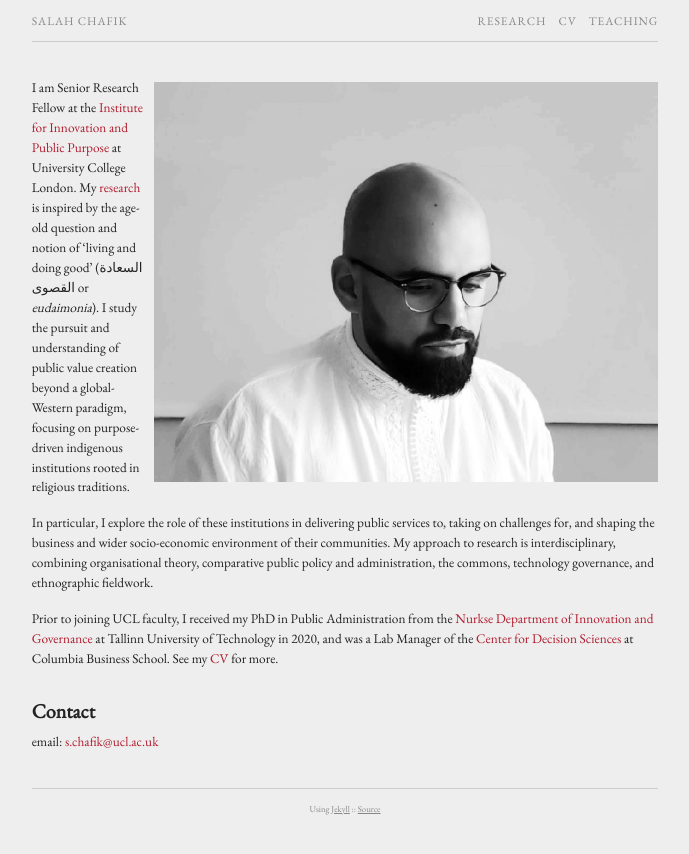
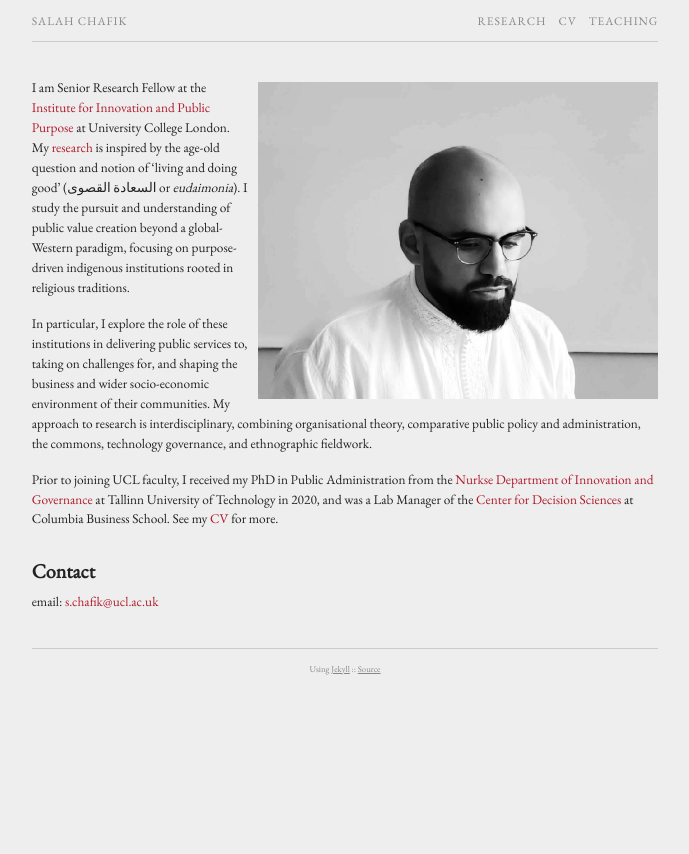
Before and after one commit to schafik/schafik.github.io, a Jekyll site: the page built from index.md, in a window 1280 px wide. Shown: the top 854 px of the page, without its empty margins (295-984 px from the left). Built offline with Jekyll 4.4.1, drawn with Linux system fonts in a browser that asks for light colours; comment, search, counter and statistics services are not loaded.

Commit message:
Update index.md

```diff
--- a/index.md
+++ b/index.md
@@ -4,7 +4,7 @@ output: pdf_document
 permalink: /
 ---
 <br />
-{% include image.html url="images/chafik.png" caption="" height="400" align="right" %}
+{% include image.html url="images/chafik.png" caption="" width="400" align="right" %}
 
 I am Senior Research Fellow at the [Institute for Innovation and Public Purpose] at University College London. My [research] is inspired by the age-old question and notion of ‘living and doing good’ (السعادة القصوى or *eudaimonia*). I study the pursuit and understanding of public value creation beyond a global-Western paradigm, focusing on purpose-driven indigenous institutions rooted in religious traditions.
 
```
